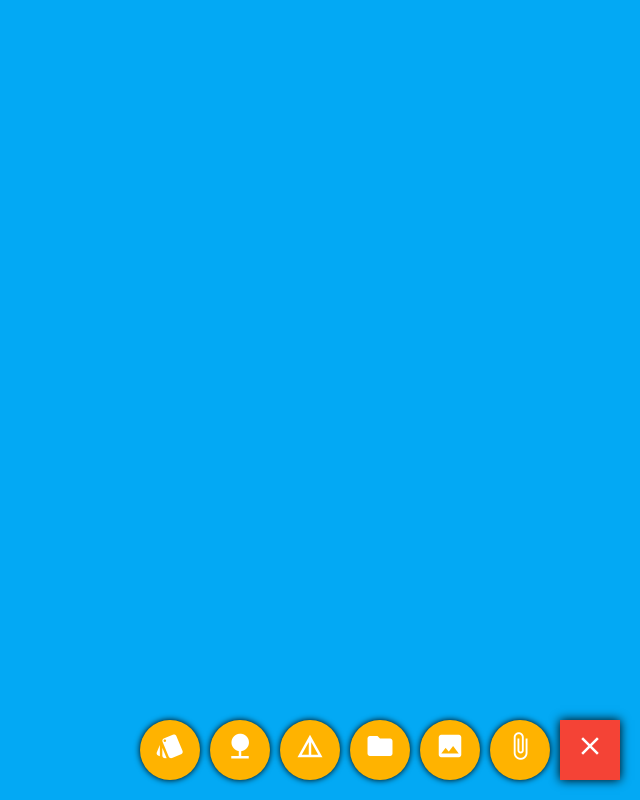
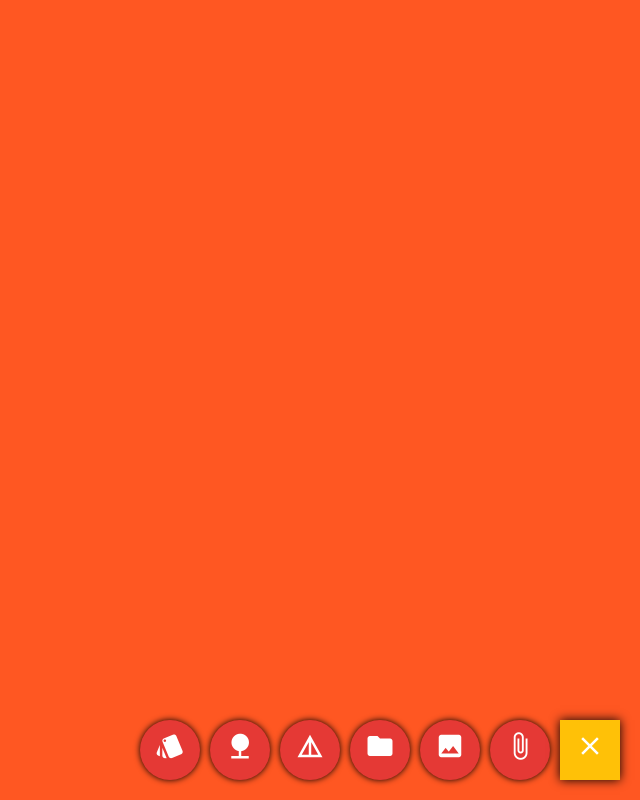
Before and after one commit to DavidMoranchel/menu, a plain HTML site: page index.html in a window 1280 px wide. Both pictures are taken after a click on the link "menu". Shown: the whole page, without its empty margins (640-1280 px from the left). Drawn offline with nearby package versions, Linux system fonts and the light colour scheme.

Commit message:
cambios css

```diff
--- a/src/css/main.css
+++ b/src/css/main.css
@@ -1,5 +1,5 @@
 body{
-	background-color: #03a9f4;
+	background-color: #ff5722;
 }
 .btn-menu{
 	z-index: 100;
@@ -16,7 +16,7 @@ body{
 	transition: all 300ms ease-out;
 	text-align: center;
 	line-height: 4.5;
-	background-color: #ffb300;
+	background-color: #e53935;
 	box-shadow: 0 0 10px;
 }
 .btn-menu:focus{
@@ -31,7 +31,7 @@ body{
 	transform: scale(1.1);
 }
 .active-menu{
-	background-color: #f44336;
+	background-color: #ffc107;
 	border-radius: 0;
 }
 .sub-menu{
```
